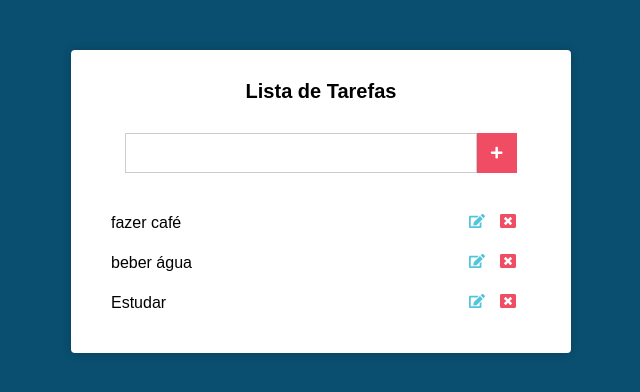
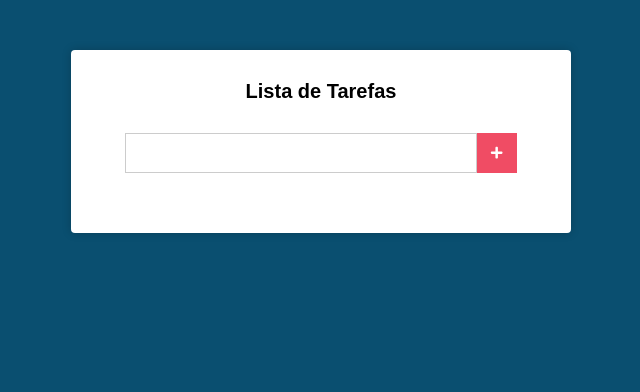
Before and after one commit to ec-ayrton/ReactTaskList, a React (Create React App) app: page / in a window 1280 px wide. Shown: the top 392 px of the page, without its empty margins (319-959 px from the left). Built offline with nearby package versions, Linux system fonts and the light colour scheme.

Commit message:
adicionando tarefas

```diff
--- a/src/components/Main.css
+++ b/src/components/Main.css
@@ -71,3 +71,7 @@
     cursor: pointer;
     transition: all 600ms;
 }
+.tarefas li span{
+    display: flex;
+    align-items: center;
+}
--- a/src/components/Main.js
+++ b/src/components/Main.js
@@ -24,17 +24,30 @@
 
   state = {
     novaTarefa: "",
-    tarefas:[
-        'fazer café',
-        'beber água',
-        'Estudar'
-    ]
+    tarefas:[]
   };
+
+  HandleSubmit = (e)=>{
+    e.preventDefault();
+    const { tarefas} = this.state;
+    let { novaTarefa} = this.state;
+    novaTarefa = novaTarefa.trim();
+
+    if(tarefas.indexOf(novaTarefa)!== -1) return;
+    const novaTarefas = [...tarefas];
+    this.setState({
+      tarefas: [...novaTarefas, novaTarefa],
+    });
+  }
+
   HandleChange = (e) => {
     this.setState({
       novaTarefa: e.target.value,
     });
   };
+
+
+
 
   render() {
     const { novaTarefa, tarefas } = this.state;
@@ -42,7 +55,7 @@
       <div className="main">
         <h1> Lista de Tarefas</h1>
 
-        <form action="#" className="form">
+        <form onSubmit={this.HandleSubmit} action="#" className="form">
           <input
             onChange={this.HandleChange}
             type="text"
@@ -55,10 +68,10 @@
             {tarefas.map(tarefa=>(
                 <li key={tarefa}>
                     {tarefa}
-                    <div>
+                    <span>
                         <FaEdit className="edit" />
                         <FaWindowClose className="delete"/>
-                    </div>
+                    </span>
 
                 </li>
             ))}
```
